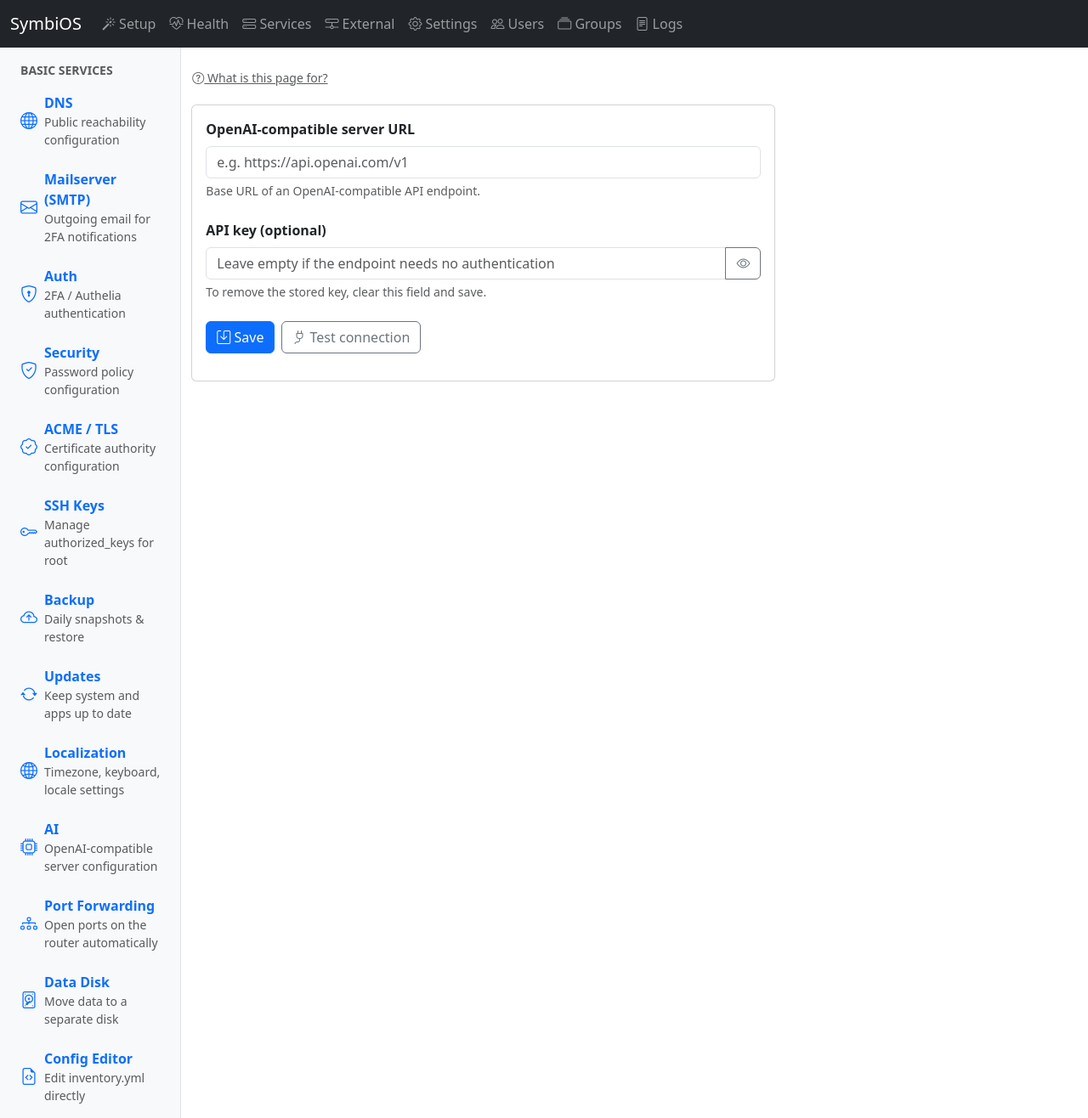
After one commit to egabosh/SymbiOS, a Django app: template webui/main/templates/main/settings_ai.html in a window 1280 px wide. The commit adds this page. Shown: the whole page at 85% size. Run offline with Django 4.2, Linux system fonts and the light colour scheme; the template is opened without the code that fills it, so the values that code supplies are empty.

Commit message:
webui: add AI settings page with optional connection test

```diff
--- /dev/null
+++ b/webui/main/templates/main/settings_ai.html
@@ -0,0 +1,110 @@
+{% extends "main/base.html" %}
+{% load static %}
+{% block content %}
+{% include "main/_page_header.html" %}
+
+<div class="row">
+  <!-- Main form -->
+  <div class="col-md-8">
+    <div class="card">
+      <div class="card-body">
+        <form method="post" data-exec="true">
+          {% csrf_token %}
+
+          <!-- Server URL -->
+          <div class="mb-4">
+            <label class="form-label fw-semibold">OpenAI-compatible server URL</label>
+            <input type="url" class="form-control" name="ai_server" id="ai_server"
+                   placeholder="e.g. https://api.openai.com/v1"
+                   value="{% if vars.ai_server %}{{ vars.ai_server }}{% endif %}">
+            <div class="form-text">Base URL of an OpenAI-compatible API endpoint.</div>
+          </div>
+
+          <!-- API key -->
+          <div class="mb-4">
+            <label class="form-label fw-semibold">API key (optional)</label>
+            <div class="input-group">
+              <input type="password" class="form-control" name="ai_apikey" id="ai_apikey"
+                     placeholder="Leave empty if the endpoint needs no authentication"
+                     value="{% if vars.ai_apikey %}{{ vars.ai_apikey }}{% endif %}"
+                     autocomplete="off" spellcheck="false">
+              <button type="button" class="btn btn-outline-secondary" tabindex="-1"
+                      onclick="toggleFieldVisibility('ai_apikey', this)" title="Show/hide API key">
+                <i class="bi bi-eye"></i>
+              </button>
+            </div>
+            <div class="form-text">To remove the stored key, clear this field and save.</div>
+          </div>
+
+          <div class="d-flex align-items-center gap-2">
+            <button type="submit" class="btn btn-primary"><i class="bi bi-save"></i> Save</button>
+            <button type="button" class="btn btn-outline-secondary" id="btn_ai_test"
+                    onclick="testAiConnection()">
+              <i class="bi bi-plug"></i> Test connection
+            </button>
+          </div>
+
+          <!-- Test result -->
+          <div id="ai_test_result" class="mt-3"></div>
+        </form>
+      </div>
+    </div>
+  </div>
+</div>
+
+<script>
+  // Toggle password field visibility.
+  function toggleFieldVisibility(fieldId, btn) {
+    const field = document.getElementById(fieldId);
+    const icon = btn.querySelector('i');
+    if (field.type === 'password') {
+      field.type = 'text';
+      icon.className = 'bi bi-eye-slash';
+    } else {
+      field.type = 'password';
+      icon.className = 'bi bi-eye';
+    }
+  }
+
+  // Optional connection check against the (possibly unsaved) AI server URL.
+  function testAiConnection() {
+    const server = document.getElementById('ai_server').value.trim();
+    const apikey = document.getElementById('ai_apikey').value.trim();
+    const resultEl = document.getElementById('ai_test_result');
+    const btn = document.getElementById('btn_ai_test');
+
+    if (!server) {
+      resultEl.innerHTML = '<div class="alert alert-warning py-2 mb-0"><i class="bi bi-exclamation-triangle-fill me-1"></i>Enter an AI server URL first.</div>';
+      return;
+    }
+
+    resultEl.innerHTML = '<div class="text-muted"><i class="bi bi-hourglass-split me-1"></i>Testing connection...</div>';
+    btn.disabled = true;
+
+    const data = new URLSearchParams();
+    data.set('ai_server', server);
+    data.set('ai_apikey', apikey);
+
+    fetch('{% url "settings_ai_test" %}', {
+      method: 'POST',
+      credentials: 'same-origin',
+      headers: { 'X-CSRFToken': getCsrfToken() },
+      body: data
+    })
+    .then(r => r.json())
+    .then(resp => {
+      if (resp.valid) {
+        resultEl.innerHTML = '<div class="alert alert-success py-2 mb-0"><i class="bi bi-check-circle-fill me-1"></i>' + resp.message + '</div>';
+      } else {
+        resultEl.innerHTML = '<div class="alert alert-danger py-2 mb-0"><i class="bi bi-exclamation-triangle-fill me-1"></i>' + resp.error + '</div>';
+      }
+    })
+    .catch(() => {
+      resultEl.innerHTML = '<div class="alert alert-danger py-2 mb-0"><i class="bi bi-exclamation-triangle-fill me-1"></i>Request failed.</div>';
+    })
+    .finally(() => {
+      btn.disabled = false;
+    });
+  }
+</script>
+{% endblock %}
--- a/webui/main/templates/main/sidebar_settings.html
+++ b/webui/main/templates/main/sidebar_settings.html
@@ -82,6 +82,15 @@
         </a>
     </li>
     <li class='nav-item mb-2'>
+        <a class='nav-link d-flex align-items-center gap-2' href='/settings/ai/'>
+            <i class='bi bi-cpu fs-5'></i>
+            <div>
+                <strong>AI</strong>
+                <div class='small text-muted fw-normal'>OpenAI-compatible server configuration</div>
+            </div>
+        </a>
+    </li>
+    <li class='nav-item mb-2'>
         <a class='nav-link d-flex align-items-center gap-2' href='/settings/port-forwarding/'>
             <i class='bi bi-diagram-3 fs-5'></i>
             <div>
--- a/webui/main/urls.py
+++ b/webui/main/urls.py
@@ -79,6 +79,8 @@ urlpatterns = [
     path('settings/disk/umount/', views_settings.settings_disk_umount, name='settings_disk_umount'),
     path('settings/disk/change-password/', views_settings.settings_disk_change_password, name='settings_disk_change_password'),
     path('settings/localization/', views_settings.settings_localization, name='settings_localization'),
+    path('settings/ai/', views_settings.settings_ai, name='settings_ai'),
+    path('settings/ai/test/', views_settings.settings_ai_test, name='settings_ai_test'),
     path('settings/local-ip/', views_settings.settings_local_ip, name='settings_local_ip'),
     path('settings/port-forwarding/', views_port_forwarding.settings_port_forwarding, name='settings_port_forwarding'),
     path('settings/port-forwarding/detect/', views_port_forwarding.settings_port_forwarding_detect, name='settings_port_forwarding_detect'),
```
Also changed, not shown: webui/main/setup_status.py (+12 -0 lines), webui/main/views_settings.py (+111 -0 lines).
